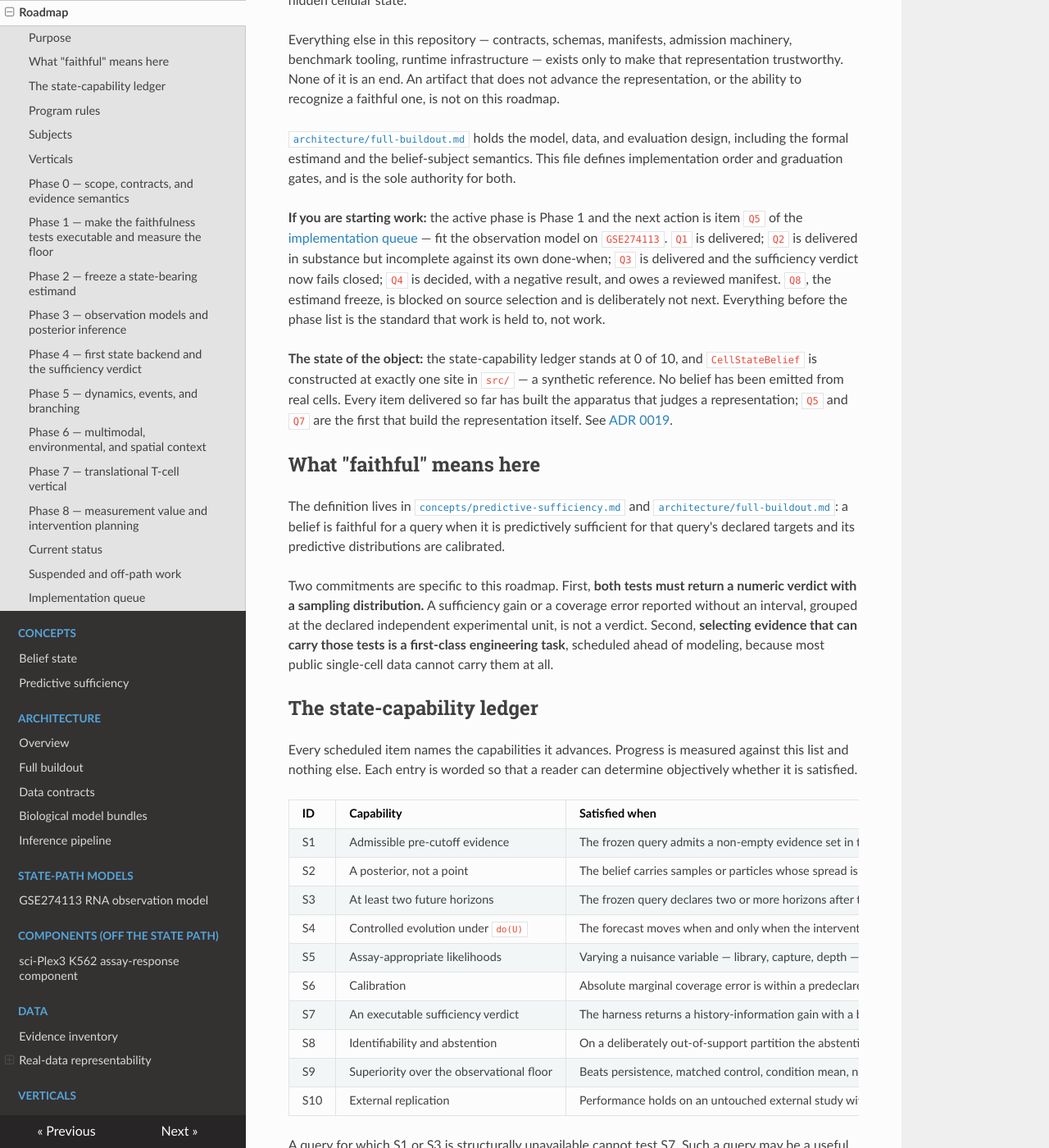
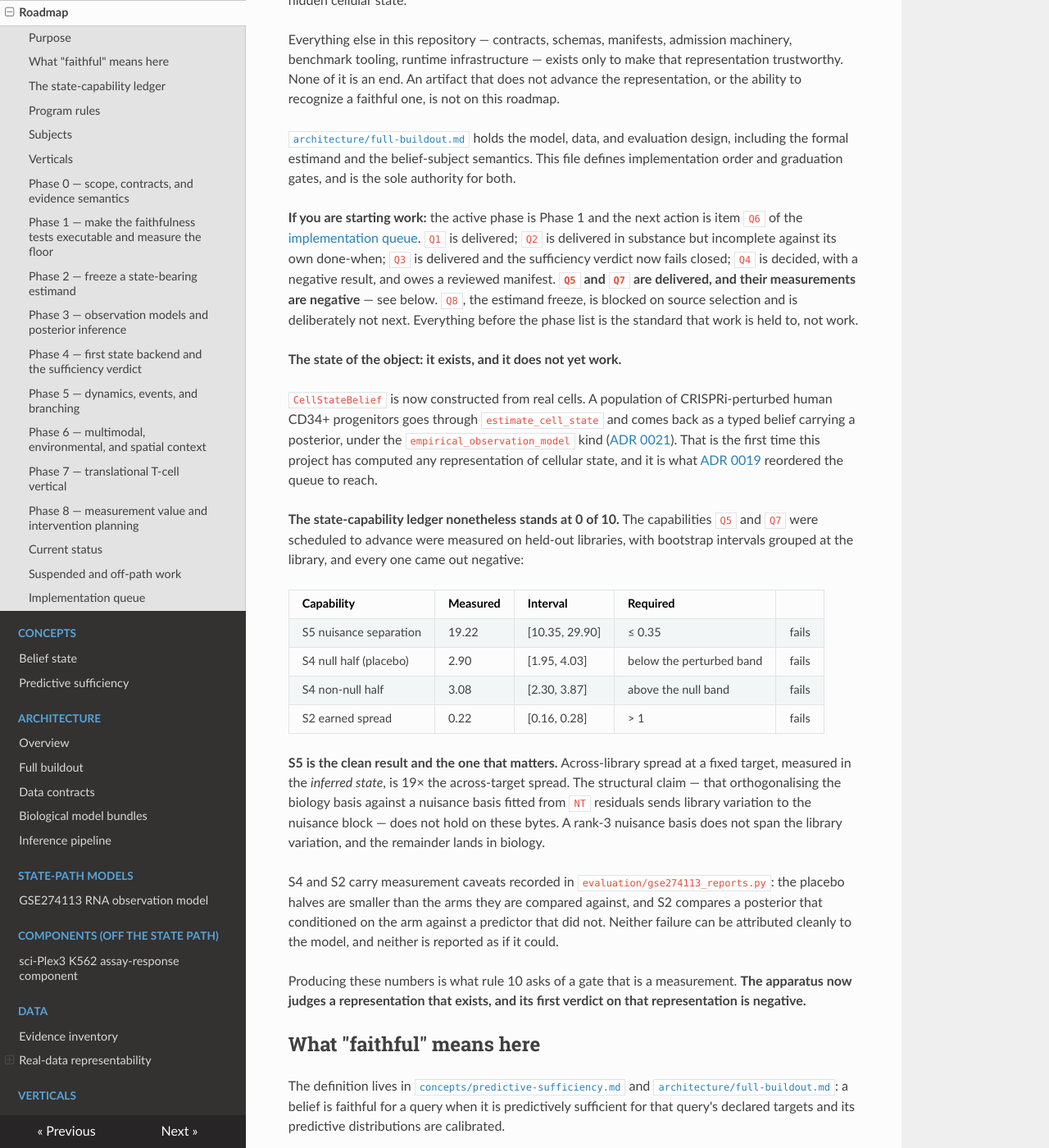
Before and after one commit to logannye/cellstate, an MkDocs documentation site: the page built from docs/roadmap.md, in a window 1280 px wide and 1400 px high, scrolled down 251 px. Shown: the whole window at 82% size. Built offline with MkDocs 1.6.1, drawn with Linux system fonts in a browser that asks for light colours; nearby versions of some CDN libraries; some of the changed text lies outside the part shown.

Commit message:
Record Q5 and Q7 as delivered, and their measurements as negative
Rule 2: this amends the roadmap and implements nothing.

The state of the object changes in two directions at once, and the roadmap now says
both. CellStateBelief is constructed from real cells for the first time -- which is
what ADR 0019 reordered the queue to reach. And the state-capability ledger STAYS AT
0 OF 10, because every capability Q5 and Q7 were scheduled to advance was measured
on held-out libraries and came out negative:

  S5 nuisance separation   19.22  [10.35, 29.90]  bound 0.35
  S4 null half (placebo)    2.90  [ 1.95,  4.03]  overlaps the perturbed band
  S4 non-null half          3.08  [ 2.30,  3.87]
  S2 earned spread          0.22  [ 0.16,  0.28]  requires > 1

S5 is the clean one. Library variation reaches the inferred state at 19x the
across-target spread, so the structural claim -- that orthogonalizing biology
against a nuisance basis fitted from NT residuals sends library variation to the
nuisance block -- does not hold on these bytes. A rank-3 nuisance basis does not
span it.

Both items are recorded delivered against their own done-when, which each item met:
Q5's test ran with an interval grouped at the library and its bound was predeclared
at 0.35 before the run; Q7 emitted a belief through the public API and reported both
halves of S4. Rule 10 is satisfied by producing the measurement. The MODEL is not,
and the two are not conflated -- delivered is not the same as advanced, and no
capability is claimed.

The next action moves to Q6.

The cross-reference guard added earlier fired on this very change: the starting-work
pointer still anchored to "fit the observation model" while now citing Q6, and two
pinned sentences were deleted. All three pins are updated deliberately rather than
silently, which is exactly the behaviour the guard exists to force.

Co-Authored-By: Claude Opus 5 (1M context) <noreply@anthropic.com>

```diff
--- a/docs/roadmap.md
+++ b/docs/roadmap.md
@@ -14,19 +14,47 @@ one, is not on this roadmap.
 evaluation design, including the formal estimand and the belief-subject semantics. This file defines
 implementation order and graduation gates, and is the sole authority for both.
 
-**If you are starting work:** the active phase is Phase 1 and the next action is item `Q5` of the
-[implementation queue](#implementation-queue) — fit the observation model on `GSE274113`. `Q1` is
-delivered; `Q2` is delivered in substance but incomplete against its own done-when; `Q3` is
-delivered and the sufficiency verdict now fails closed; `Q4` is decided, with a negative result, and
-owes a reviewed manifest. `Q8`, the estimand freeze, is blocked on source selection and is
-deliberately not next. Everything before the phase list is the standard that work is held to, not
-work.
+**If you are starting work:** the active phase is Phase 1 and the next action is item `Q6` of the
+[implementation queue](#implementation-queue). `Q1` is delivered; `Q2` is delivered in substance but
+incomplete against its own done-when; `Q3` is delivered and the sufficiency verdict now fails
+closed; `Q4` is decided, with a negative result, and owes a reviewed manifest. **`Q5` and `Q7` are
+delivered, and their measurements are negative** — see below. `Q8`, the estimand freeze, is blocked
+on source selection and is deliberately not next. Everything before the phase list is the standard
+that work is held to, not work.
 
-**The state of the object:** the state-capability ledger stands at 0 of 10, and `CellStateBelief` is
-constructed at exactly one site in `src/` — a synthetic reference. No belief has been emitted from
-real cells. Every item delivered so far has built the apparatus that judges a representation; `Q5`
-and `Q7` are the first that build the representation itself. See
-[ADR 0019](adr/0019-build-the-representation-on-held-evidence.md).
+**The state of the object: it exists, and it does not yet work.**
+
+`CellStateBelief` is now constructed from real cells. A population of CRISPRi-perturbed human CD34+
+progenitors goes through `estimate_cell_state` and comes back as a typed belief carrying a
+posterior, under the `empirical_observation_model` kind
+([ADR 0021](adr/0021-an-admissible-kind-for-a-fitted-observation-model.md)). That is the first time
+this project has computed any representation of cellular state, and it is what
+[ADR 0019](adr/0019-build-the-representation-on-held-evidence.md) reordered the queue to reach.
+
+**The state-capability ledger nonetheless stands at 0 of 10.** The capabilities `Q5` and `Q7` were
+scheduled to advance were measured on held-out libraries, with bootstrap intervals grouped at the
+library, and every one came out negative:
+
+| Capability | Measured | Interval | Required | |
+| --- | --- | --- | --- | --- |
+| S5 nuisance separation | 19.22 | [10.35, 29.90] | ≤ 0.35 | fails |
+| S4 null half (placebo) | 2.90 | [1.95, 4.03] | below the perturbed band | fails |
+| S4 non-null half | 3.08 | [2.30, 3.87] | above the null band | fails |
+| S2 earned spread | 0.22 | [0.16, 0.28] | > 1 | fails |
+
+**S5 is the clean result and the one that matters.** Across-library spread at a fixed target,
+measured in the *inferred state*, is 19× the across-target spread. The structural claim — that
+orthogonalising the biology basis against a nuisance basis fitted from `NT` residuals sends library
+variation to the nuisance block — does not hold on these bytes. A rank-3 nuisance basis does not
+span the library variation, and the remainder lands in biology.
+
+S4 and S2 carry measurement caveats recorded in `evaluation/gse274113_reports.py`: the placebo
+halves are smaller than the arms they are compared against, and S2 compares a posterior that
+conditioned on the arm against a predictor that did not. Neither failure can be attributed cleanly
+to the model, and neither is reported as if it could.
+
+Producing these numbers is what rule 10 asks of a gate that is a measurement. **The apparatus now
+judges a representation that exists, and its first verdict on that representation is negative.**
 
 ## What "faithful" means here
 
@@ -643,10 +671,17 @@ not yet decomposed into items and must not be started from prose.
    be recorded, not to be permissive, so that closes the second precondition without weakening the
    rule. What is still owed is the record's home: it lives in ADR 0020 and must also appear in the
    representability ledger and the reviewed manifest, which are the artifacts rule 6 points at.
-   The bytes themselves are **not currently held** — the 15 artifacts were re-fetched for hashing
-   and not retained — so this item begins by re-fetching roughly 3 GB against the recorded SHA-256s.
-   *Done when:* the RNA nuisance-separation test runs with an interval grouped at the library, and
-   the predeclared bound is stated before the test is run.
+   The bytes were re-fetched and verified, 15 of 15 on byte count and SHA-256.
+   **Delivered, with a negative result.** The observation model is fitted and checked in
+   (`src/cellstate/backends/gse274113/`, panel and slice under
+   `backends/vertical-a/gse274113-rna-obs-v1/`), and the nuisance-separation test ran on held-out
+   libraries against the bound **0.35**, stated before the run. It measured **19.22**, interval
+   [10.35, 29.90] grouped at the library — library variation reaches the inferred state rather than
+   staying in the nuisance block, so **S5 is not advanced**. The rank-3 nuisance basis fitted from
+   `NT` residuals does not span the library variation. Rule 10 is satisfied by producing the
+   measurement; the model is not.
+   *Done when:* unchanged, and met — the test ran with an interval grouped at the library and the
+   bound was predeclared.
 6. **`Q6` — run the held-out-modality test on clean ATAC.** [S5] Carries the test moved out of
    `Q5` by [ADR 0020](adr/0020-rna-first-nuisance-separation.md), at full strength: both directions,
    with an interval grouped at the library. Blocked until the ATAC observation space can be built
@@ -660,6 +695,19 @@ not yet decomposed into items and must not be started from prose.
    *Done when:* the test runs in both directions on a feature space carrying no imputed values, with
    its route and that route's bias stated.
 7. **`Q7` — emit the first biological belief, and test the `do` operator's null half.** [S2, S4]
+   **Delivered, with negative measurements.** A `CellStateBelief` is emitted from real cells through
+   `estimate_cell_state` for every arm of a held-out library, under the
+   `empirical_observation_model` kind authorized by
+   [ADR 0021](adr/0021-an-admissible-kind-for-a-fitted-observation-model.md). The S4 contrast is
+   measured in shared biology coordinates with both halves reported — placebo `NT_B − NT_A` at 2.90
+   [1.95, 4.03] against perturbed `target − NT` at 3.08 [2.30, 3.87] — and the bands **overlap**, so
+   the `do` operator does not discriminate a perturbation from a placebo and **S4 is not advanced**.
+   The S2 spread ratio is 0.22 [0.16, 0.28] against a requirement of >1, so **S2 is not advanced**.
+   Both carry measurement caveats recorded in `evaluation/gse274113_reports.py`: the placebo halves
+   carry fewer cells than the arms they are compared against, and the S2 comparison conditions on
+   different information. Neither negative is attributed cleanly to the model, and the caveats are
+   not treated as excuses either — the capabilities stay unadvanced.
+   *Original scope, unchanged:*
    Posterior inference through the public API, with support envelope, model and data cards, and
    abstention enforced. This is the item that makes the project's object exist: `CellStateBelief` is
    currently constructed at exactly one site in `src/`, a synthetic reference, so no belief has ever
```
Also changed, not shown: 1 other file.
